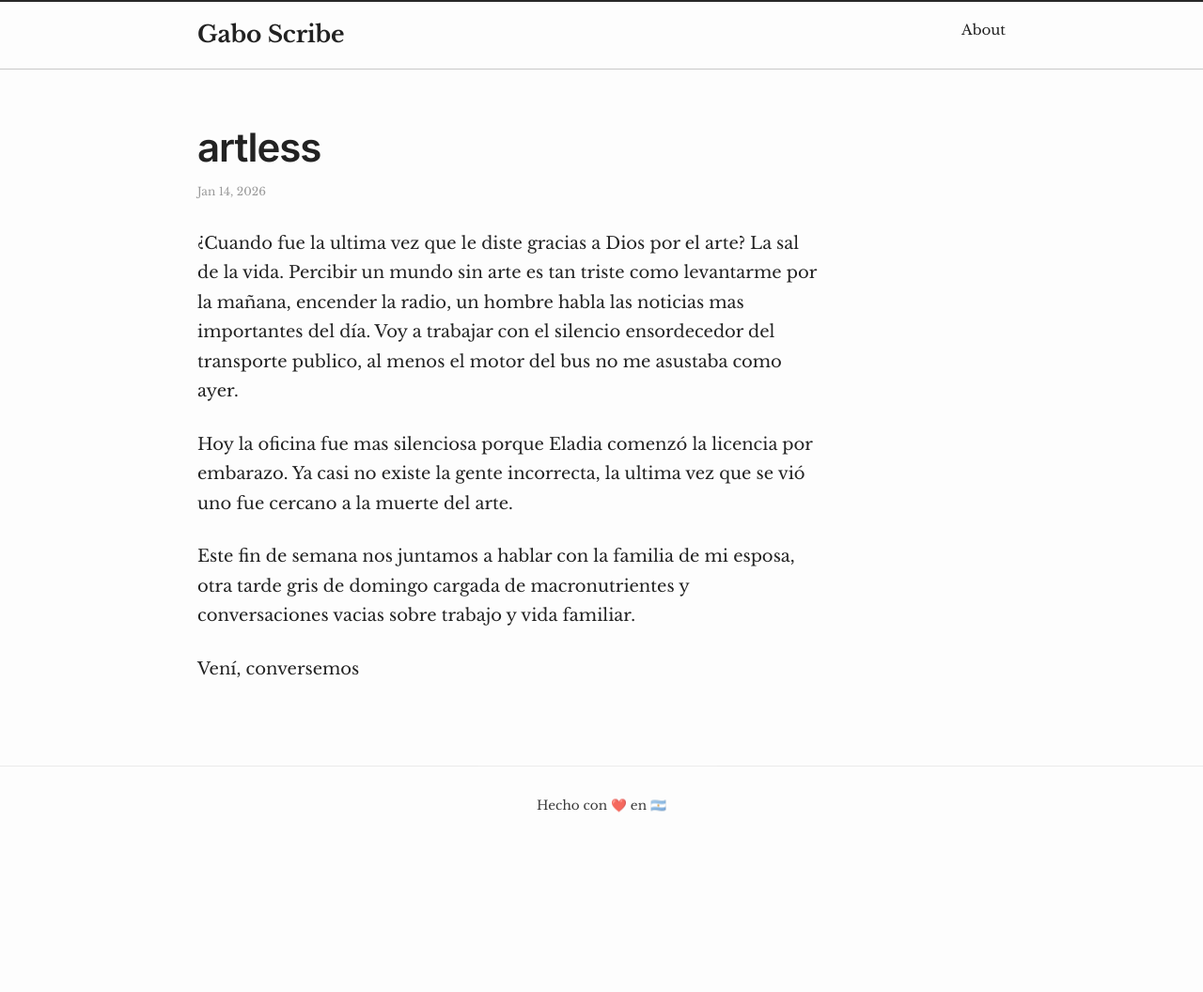
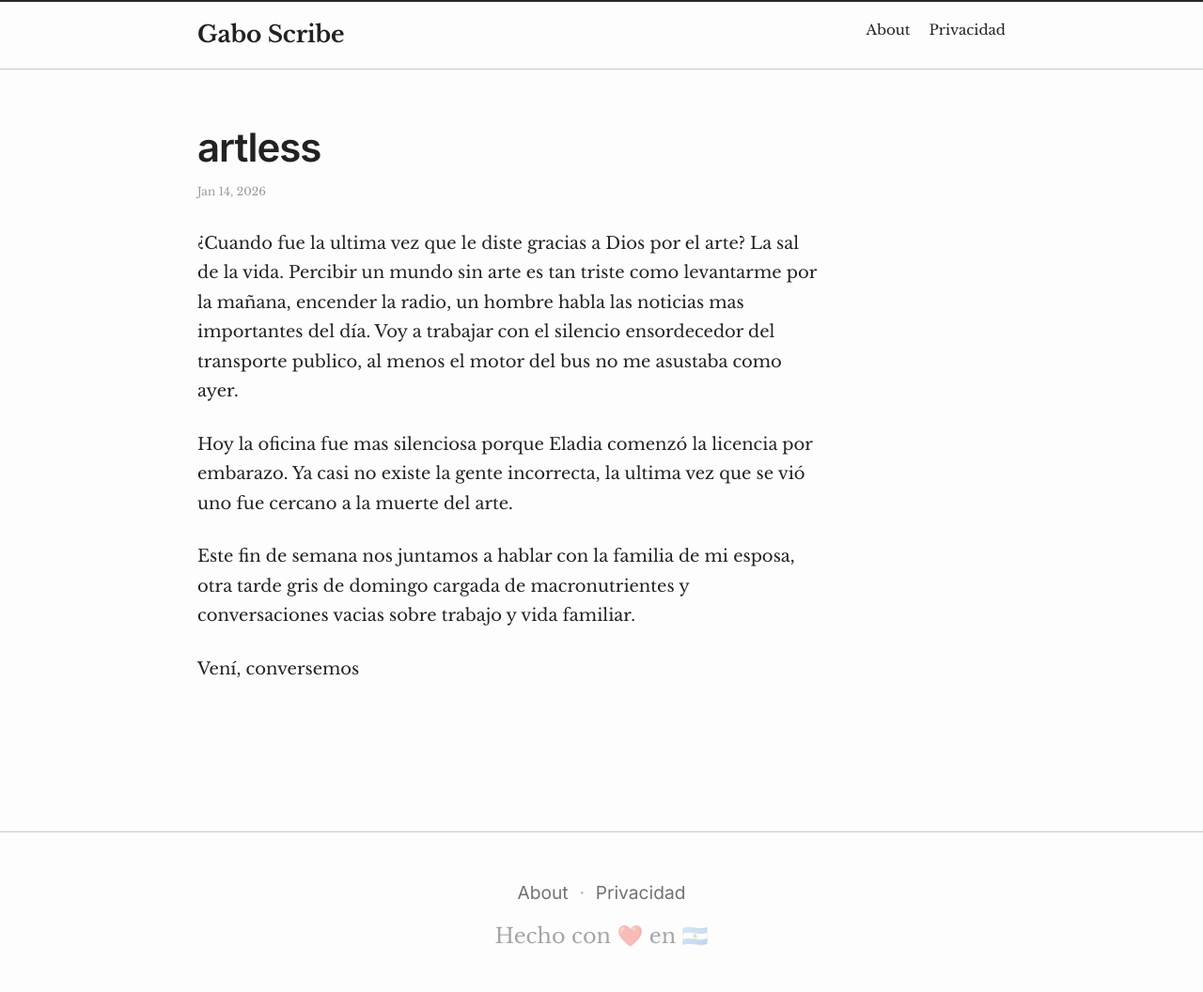
Before and after one commit to gsplay/blog, a Jekyll site: the page built from _posts/2026-01-14-artless.markdown, in a window 1280 px wide. Shown: the whole page at 94% size. Built offline with Jekyll 4.4.1, drawn with Linux system fonts in a browser that asks for light colours; before the commit the page ends 900 px from its top, so only the background shows below that.

Commit message:
mejoras en el footer

```diff
--- a/_includes/footer.html
+++ b/_includes/footer.html
@@ -1,7 +1,19 @@
 <footer class="site-footer">
-  <div class="wrapper" style="text-align: center;">
-    <p style="margin: 0;">
+  <div class="wrapper footer-inner">
+
+    <nav class="footer-nav">
+      <a href="/about/">About</a>
+      <span class="footer-sep">·</span>
+      <a href="/privacidad/">Privacidad</a>
+    </nav>
+
+   <p class="footer-privacy">
+
+    </p>
+
+    <p class="footer-signature">
       Hecho con ❤️ en 🇦🇷
     </p>
+
   </div>
 </footer>
--- a/about.markdown
+++ b/about.markdown
@@ -2,6 +2,7 @@
 layout: page
 title: About
 permalink: /about/
+nav: false
 ---
 
 ### Sobre mi
--- a/assets/main.scss
+++ b/assets/main.scss
@@ -94,10 +94,49 @@ p {
 
 /* ===== Footer ===== */
 .site-footer {
-font-size: 0.85rem;
-  color: #0a0a0a;
-  opacity: 0.8;
-  }
+  margin-top: 6rem;
+  padding: 3rem 0 2.5rem;
+  font-size: 0.85rem;
+  color: rgba(0, 0, 0, 0.5);
+  border-top: 1px solid rgba(87, 87, 87, 0.3215686275);
+}
+
+.footer-inner {
+  text-align: center;
+}
+
+.footer-nav {
+  font-size: 1.2rem;
+  font-family: inter;
+}
+
+.footer-nav a {
+  color: rgba(0, 0, 0, 0.55);
+  text-decoration: none;
+}
+
+.footer-nav a:hover {
+  color: rgba(0, 0, 0, 0.75);
+}
+
+.footer-sep {
+  margin: 0 0.4rem;
+  color: rgba(0, 0, 0, 0.3);
+}
+
+.footer-privacy {
+  margin: 0.4rem 0 0.6rem;
+  font-size: 1rem;
+  color: rgba(0, 0, 0, 0.45);
+}
+
+.footer-signature {
+  margin: 0;
+  font-size: 1.4rem;
+  color: rgba(0, 0, 0, 0.35);
+}
+
+
 
 /* ===== paginas en menu ===== */
 .page-link {
--- /dev/null
+++ b/privacidad/index.markdown
@@ -0,0 +1,5 @@
+---
+layout: page
+title: Privacidad
+nav: false
+---
```
Also changed, not shown: _includes/header.html (+1 -30 lines).
